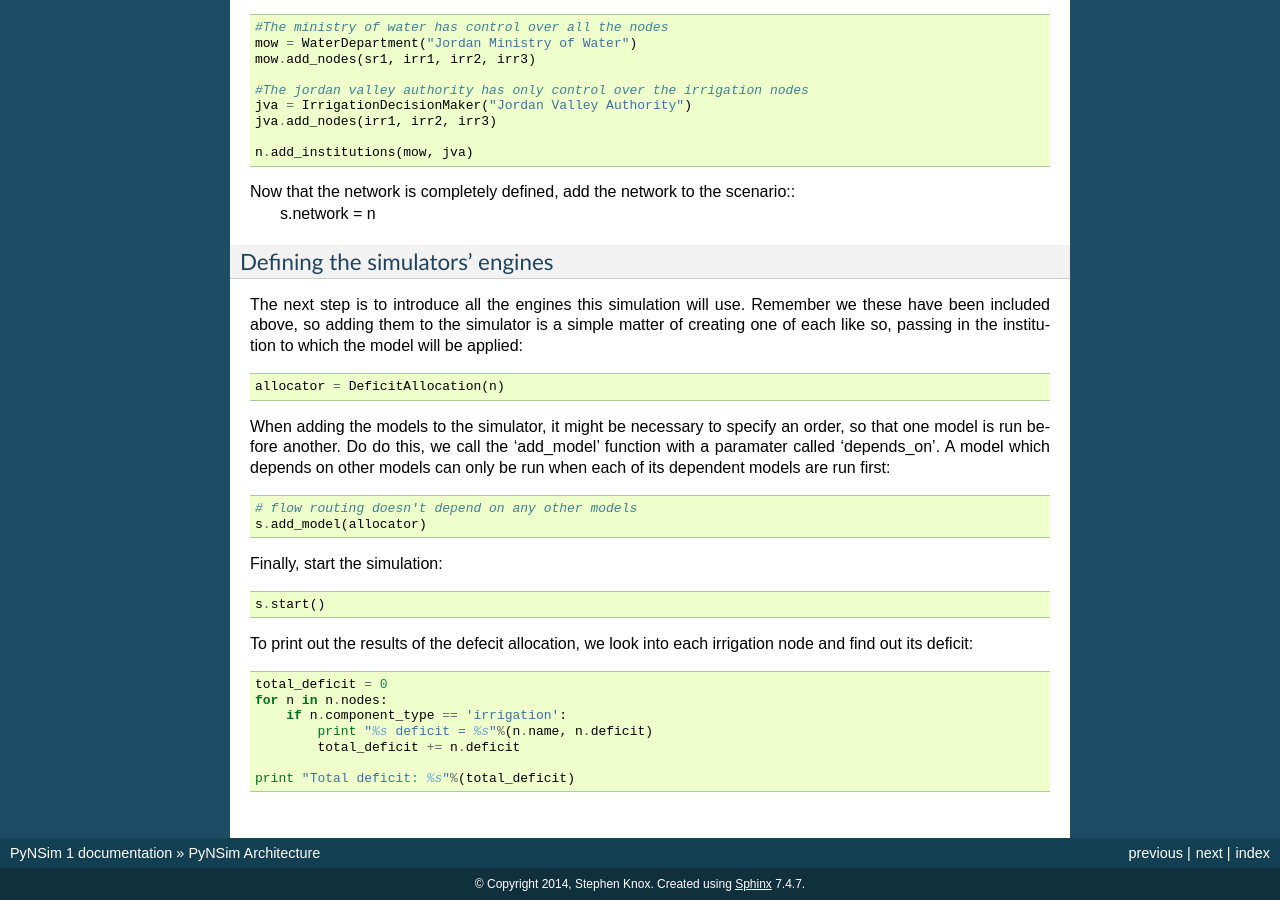
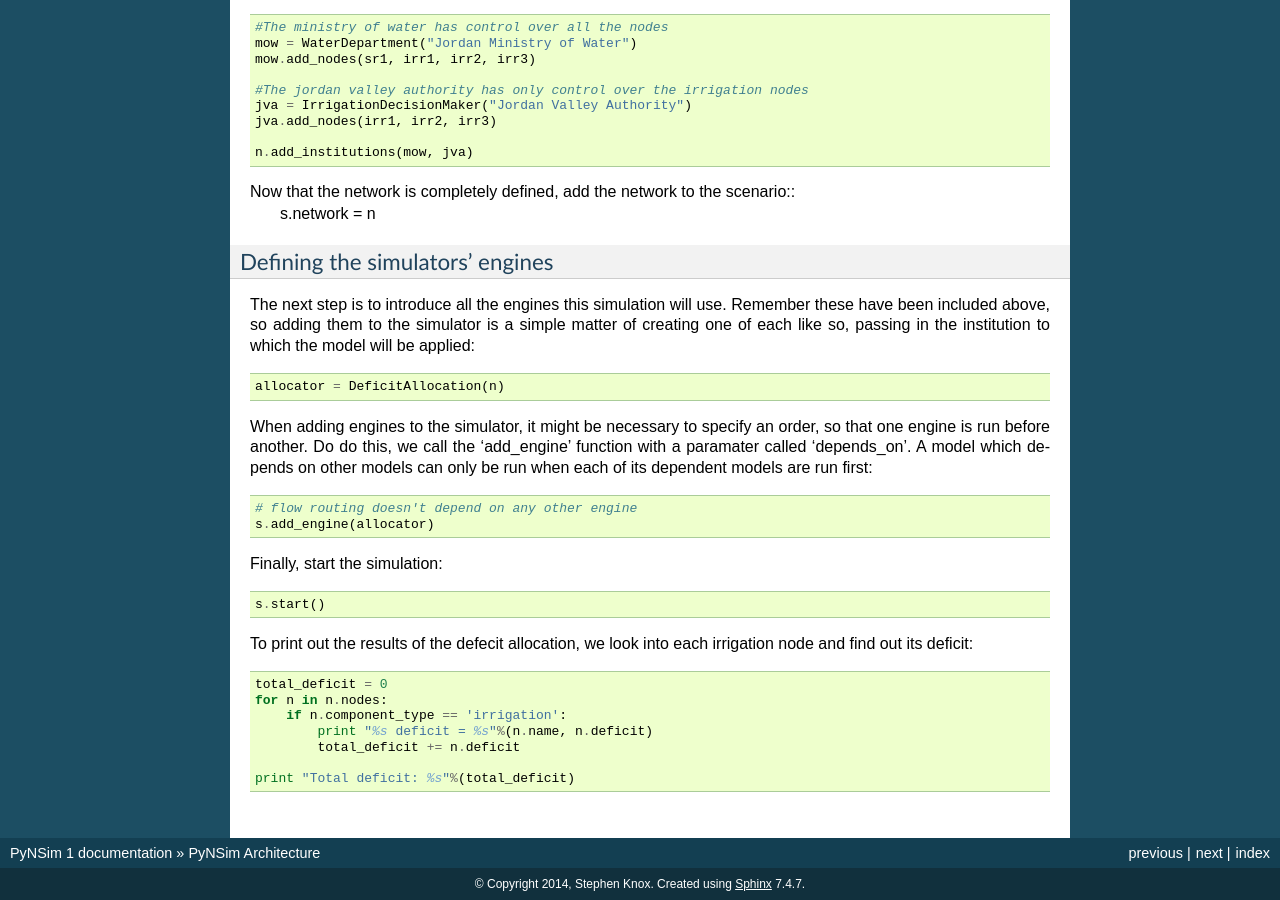
Before and after one commit to UMWRG/pynsim, a Sphinx documentation site: the page built from documentation/architecture.rst, in a window 1280 px wide and 900 px high, scrolled down 7222 px. Built offline with Sphinx 7.4.7, drawn with Linux system fonts in a browser that asks for light colours.

Commit message:
Small fix in documentation (changed add_model to add_engine). More consistent wording (use engine instead of model).

```diff
--- a/documentation/architecture.rst
+++ b/documentation/architecture.rst
@@ -391,19 +391,19 @@ Now that the network is completely defined, add the network to the scenario::
 Defining the simulators' engines
 ^^^^^^^^^^^^^^^^^^^^^^^^^^^^^^^^
 The next step is to introduce all the engines this simulation will use. Remember
-we these have been included above, so adding them to the simulator is a simple
+these have been included above, so adding them to the simulator is a simple
 matter of creating one of each like so, passing in the institution to which the
 model will be applied::
 
  allocator = DeficitAllocation(n)
 
-When adding the models to the simulator, it might be necessary to specify an order,
-so that one model is run before another. Do do this, we call the 'add_model'
+When adding engines to the simulator, it might be necessary to specify an order,
+so that one engine is run before another. Do do this, we call the 'add_engine'
 function with a paramater called 'depends_on'. A model which depends on other models
 can only be run when each of its dependent models are run first::
 
- # flow routing doesn't depend on any other models
- s.add_model(allocator)
+ # flow routing doesn't depend on any other engine
+ s.add_engine(allocator)
 
 Finally, start the simulation::
 
```
